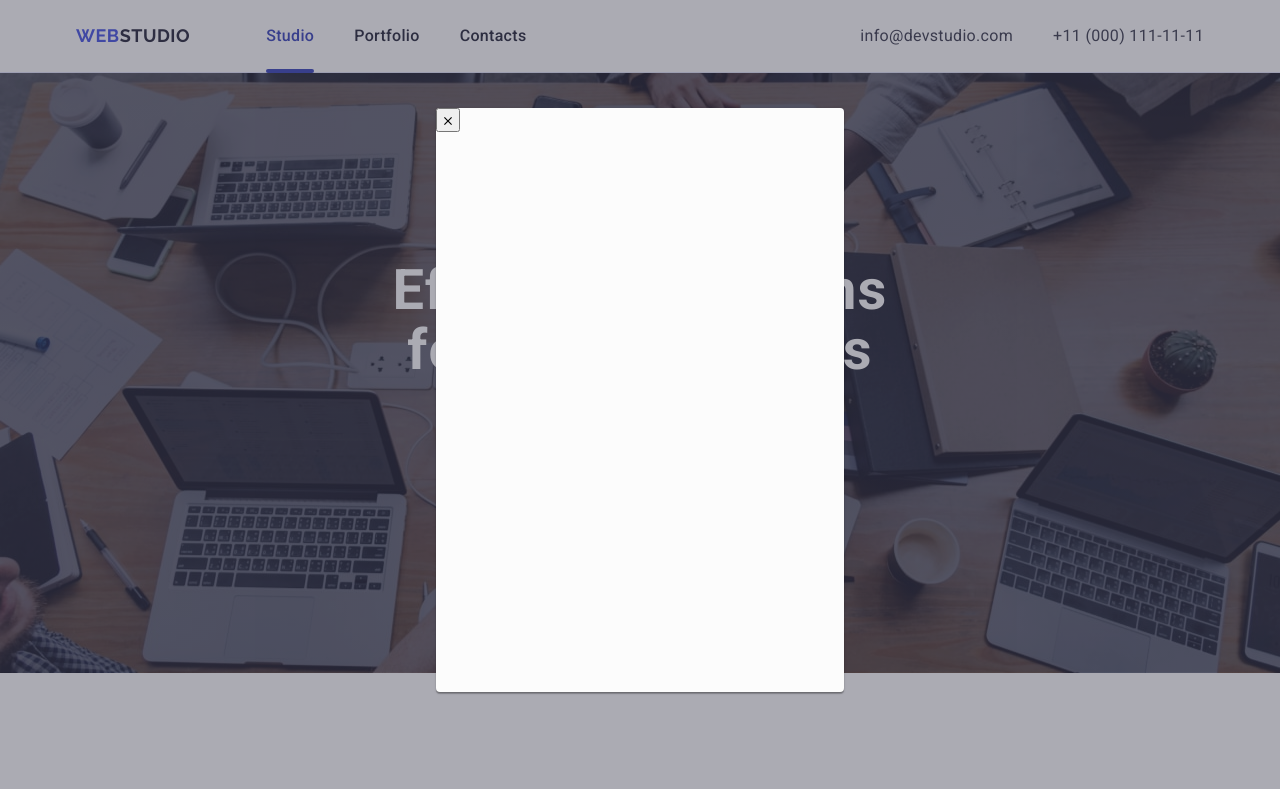
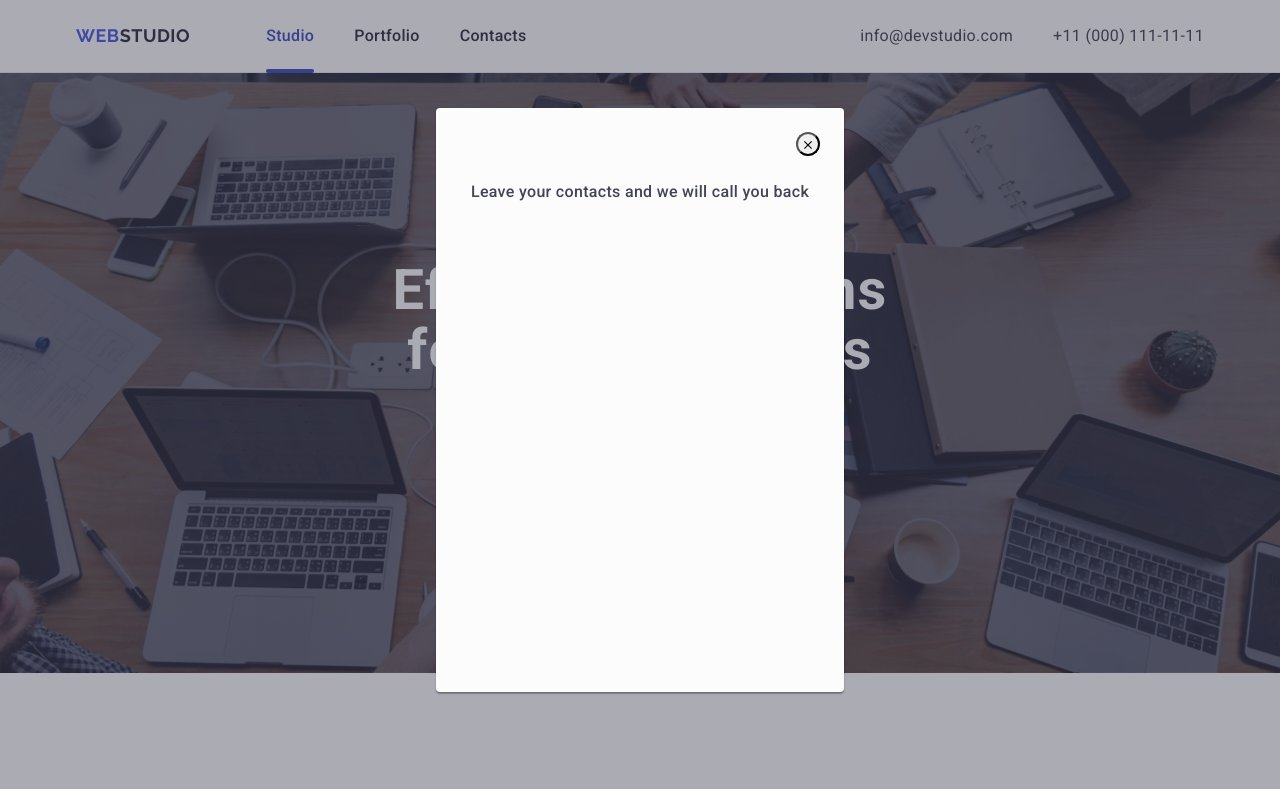
Before and after one commit to KirillKKudr/goit-markup-hw-05, a plain HTML site: page index.html in a window 1280 px wide. Shown: the top 789 px of the page. Drawn offline with nearby package versions, Linux system fonts and the light colour scheme.

Commit message:
start work

```diff
--- a/css/styles.css
+++ b/css/styles.css
@@ -570,9 +570,30 @@ img{
     border-radius: 4px;
     box-shadow: 0 1px 1px 0 rgba(0, 0, 0, 0.14), 0 1px 3px 0 rgba(0, 0, 0, 0.12), 0 2px 1px 0 rgba(0, 0, 0, 0.2);
     background-color: #fcfcfc;
-    transition: transform 250ms cubic-bezier(0.4, 0, 0.2, 1)
+    transition: transform 250ms cubic-bezier(0.4, 0, 0.2, 1);
+    padding-right: 24px;
+    padding-left: 24px;
 }
 
 .backdrop:not(.is-open) .modal{
     transform: translate(-50%,-50%) scale(1.5);
 }
+
+.modal-button-close{
+  position: absolute;
+  top: 24px;
+  right: 24px;
+  width: 24px;
+  height: 24px;
+  border-radius: 50%;
+}
+
+
+.backdrop-title{
+  font-weight: 500;
+  font-size: 16px;
+  line-height: 150%;
+  letter-spacing: 0.02em;
+  text-align: center;
+  margin-top: 72px;
+}
--- a/index.html
+++ b/index.html
@@ -442,11 +442,13 @@
 
     <div class="backdrop is-open">
     <div class="modal">
-        <button type="button">
+        <button type="button" class="modal-button-close">
             <svg class="icon-model" width="8" height="8">
                 <use href="./images/icons.svg#icon-x"></use>
             </svg>
         </button>
+
+        <p class="backdrop-title">Leave your contacts and we will call you back</p>
     </div>
     </div>
 </html>
```
